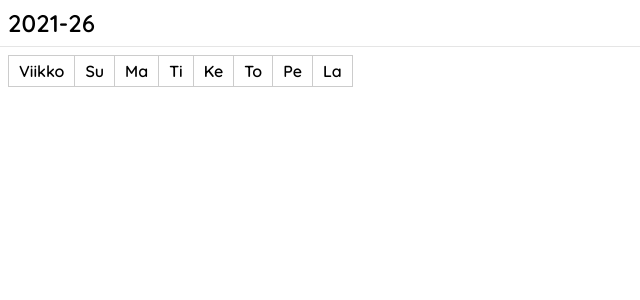
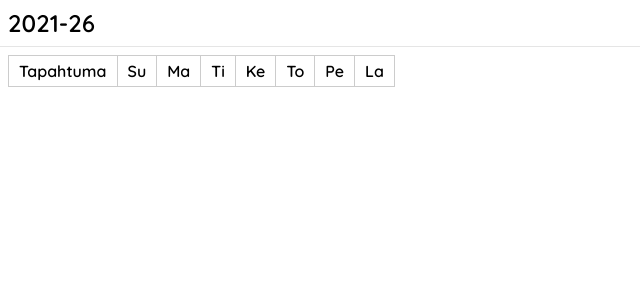
Before and after one commit to felixbade/paivarytmi, a Flask app: page / in a window 1280 px wide. Shown: the top 300 px of the page, without its empty margins (0-640 px from the left). Run offline with Flask 2, Linux system fonts and the light colour scheme; data that the repository does not hold is empty.

Commit message:
Rename week view column header

```diff
--- a/app/templates/week.html
+++ b/app/templates/week.html
@@ -9,7 +9,7 @@
     <table>
         <thead>
             <tr>
-                <th>Viikko</th>
+                <th>Tapahtuma</th>
                 <th>Su</th>
                 <th>Ma</th>
                 <th>Ti</th>
```
